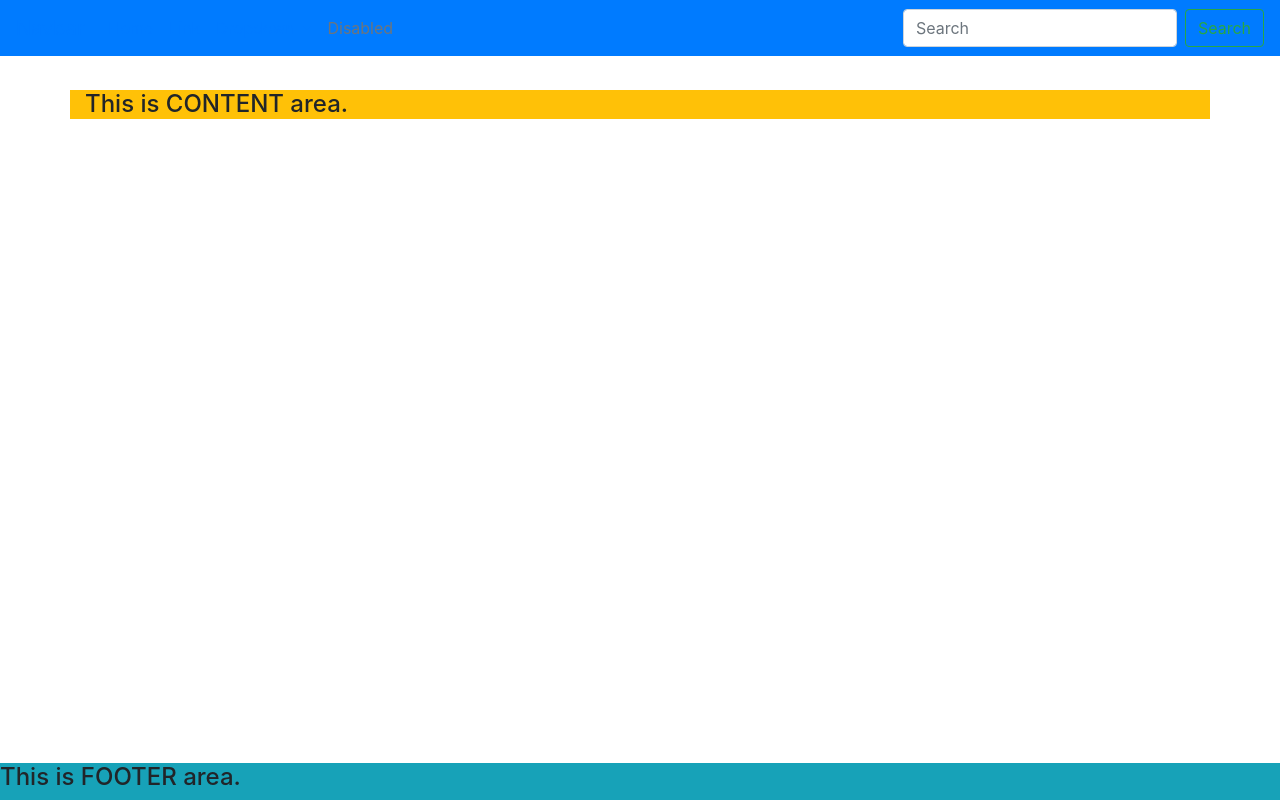
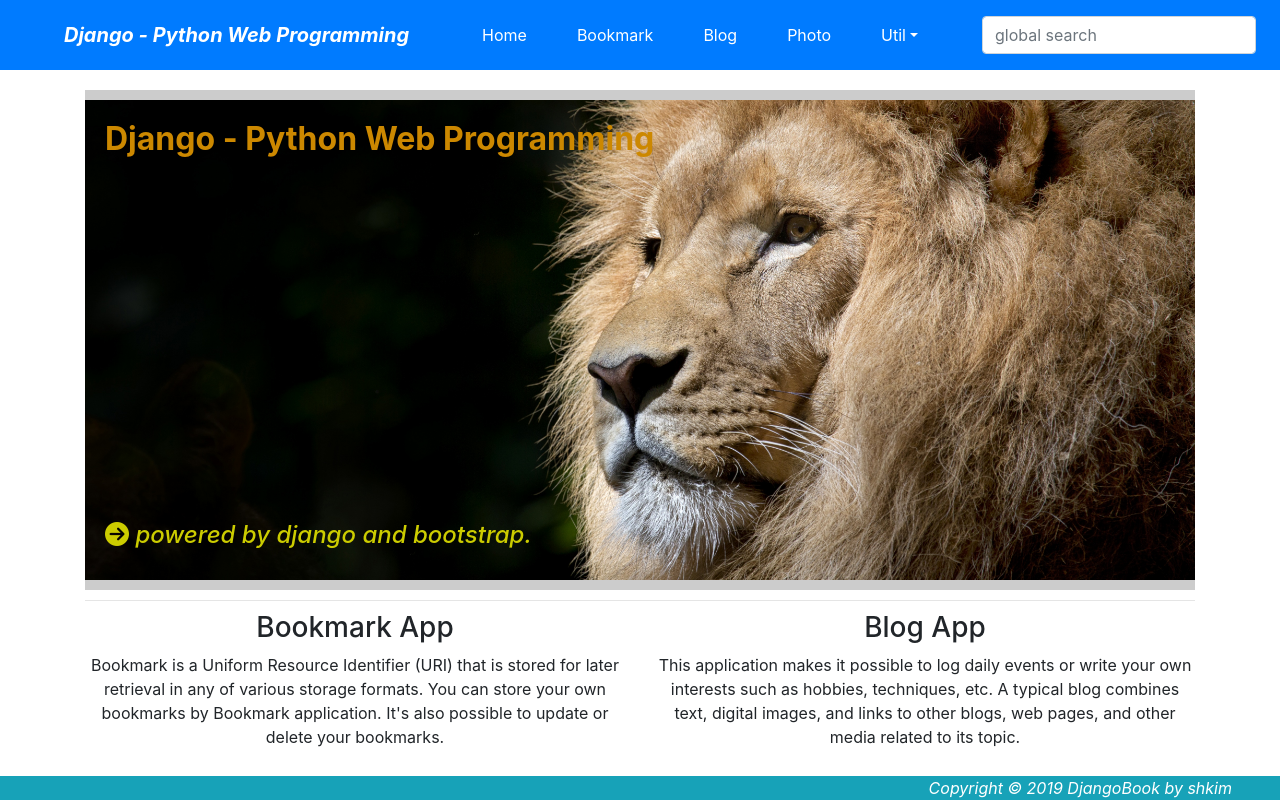
Before and after one commit to wlgud0402/django_bluebook, a Django app: page / in a window 1280 px wide. Run offline with Django 3.2, Linux system fonts and the light colour scheme; some libraries are stand-ins or nearby versions.

Commit message:
page decoration

```diff
--- /dev/null
+++ b/templates/base.html
@@ -0,0 +1,92 @@
+<!DOCTYPE html>
+<html lang="ko">
+  <head>
+    <meta charset="utf-8" />
+    <meta http-equiv="X-UA-Compatible" content="IE=edge" />
+    <meta name="viewport" content="width=device-width, initial-scale=1" />
+
+    <title>{% block title %}Django Web Programming{% endblock %}</title>
+
+    <link
+      rel="stylesheet"
+      href="https://stackpath.bootstrapcdn.com/bootstrap/4.3.1/css/bootstrap.min.css"
+    />
+
+    {% block extra-style %}{% endblock %}
+  </head>
+
+  <body style="padding-top: 90px">
+    <nav class="navbar navbar-expand-lg navbar-dark bg-primary fixed-top">
+      <span class="navbar-brand mx-5 mb-0 font-weight-bold font-italic"
+        >Django - Python Web Programming</span
+      >
+      <button
+        class="navbar-toggler"
+        type="button"
+        data-toggle="collapse"
+        data-target="#navbarSupportedContent"
+      >
+        <span class="navbar-toggler-icon"></span>
+      </button>
+
+      <div class="collapse navbar-collapse" id="navbarSupportedContent">
+        <ul class="navbar-nav mr-auto">
+          <li class="nav-item mx-1 btn btn-primary">
+            <a class="nav-link text-white" href="{% url 'home' %}">Home</a>
+          </li>
+          <li class="nav-item mx-1 btn btn-primary">
+            <a class="nav-link text-white" href="{% url 'bookmark:index' %}"
+              >Bookmark</a
+            >
+          </li>
+          <li class="nav-item mx-1 btn btn-primary">
+            <a class="nav-link text-white" href="{% url 'blog:index' %}"
+              >Blog</a
+            >
+          </li>
+          <li class="nav-item mx-1 btn btn-primary">
+            <a class="nav-link text-white" href="">Photo</a>
+          </li>
+
+          <li class="nav-item dropdown mx-1 btn btn-primary">
+            <a
+              class="nav-link dropdown-toggle text-white"
+              href="#"
+              data-toggle="dropdown"
+              >Util</a
+            >
+            <div class="dropdown-menu">
+              <a class="dropdown-item" href="{% url 'admin:index' %}">Admin</a>
+              <div class="dropdown-divider"></div>
+              <a class="dropdown-item" href="{% url 'blog:post_archive' %}"
+                >Archive</a
+              >
+              <a class="dropdown-item" href="">Search</a>
+            </div>
+          </li>
+        </ul>
+
+        <form class="form-inline my-2" action="" method="post">
+          {% csrf_token %}
+          <input
+            class="form-control mr-sm-2"
+            type="search"
+            placeholder="global search"
+            name="search_word"
+          />
+        </form>
+      </div>
+    </nav>
+
+    <div class="container">{% block content %}{% endblock %}</div>
+
+    {% block footer %}{% endblock %}
+
+    <script src="https://code.jquery.com/jquery-3.3.1.slim.min.js"></script>
+    <script src="https://cdnjs.cloudflare.com/ajax/libs/popper.js/1.14.7/umd/popper.min.js"></script>
+    <script src="https://stackpath.bootstrapcdn.com/bootstrap/4.3.1/js/bootstrap.min.js"></script>
+    <script src="https://kit.fontawesome.com/c998a172fe.js"></script>
+
+    {% block extra-script %}{% endblock %}
+  </body>
+</html>
--- a/templates/home.html
+++ b/templates/home.html
@@ -1,78 +1,64 @@
-<!DOCTYPE html>
-<html lang="ko">
-  <head>
-    <meta charset="UTF-8" />
-    <meta http-equiv="X-UA-Compatible" content="IE=edge" />
-    <meta name="viewport" content="width=device-width, initial-scale=1.0" />
-    <link
-      rel="stylesheet"
-      href="https://stackpath.bootstrapcdn.com/bootstrap/4.3.1/css/bootstrap.min.css"
-    />
-    <title>홈페이지</title>
-  </head>
-  <body style="padding-top: 90px">
-    <nav class="navbar navbar-expand-lg navbar-black bg-primary fixed-top">
-      <a class="navbar-brand" href="#">Navbar</a>
-      <button
-        class="navbar-toggler"
-        type="button"
-        data-toggle="collapse"
-        data-target="#navbarSupportedContent"
-      >
-        <span class="navbar-toggler-icon"></span>
-      </button>
+{% extends 'base.html' %} {% load static %}
+<!--  -->
+{% block title %}home.html{%endblock %}
+<!--  -->
+{% block extra-style %}
+<style type="text/css">
+  .home-image {
+    background-image: url("{% static 'img/lion.jpg' %}");
+    background-repeat: no-repeat;
+    background-position: center;
+    background-size: 100%;
+    height: 500px;
+    border-top: 10px solid #ccc;
+    border-bottom: 10px solid #ccc;
+    padding: 20px 0 0 20px;
+  }
+  .title {
+    color: #c80;
+    font-weight: bold;
+  }
+  .powered {
+    position: relative;
+    top: 77%;
+    color: #cc0;
+    font-style: italic;
+  }
+</style>
+{% endblock %} {% block content %}
+<div class="home-image">
+  <h2 class="title">Django - Python Web Programming</h2>
+  <h4 class="powered">
+    <i class="fas fa-arrow-circle-right"></i> powered by django and bootstrap.
+  </h4>
+</div>
 
-      <div class="collapse navbar-collapse" id="navbarSupportedContent">
-        <ul class="navbar-nav mr-auto">
-          <li class="nav-item active">
-            <a class="nav-link" href="#"
-              >Home <span class="sr-only">(current)</span></a
-            >
-          </li>
-          <li class="nav-item">
-            <a class="nav-link" href="#">Link</a>
-          </li>
-          <li class="nav-item dropdown">
-            <a
-              class="nav-link dropdown-toggle"
-              href="#"
-              id="navbarDropdown"
-              role="button"
-              data-toggle="dropdown"
-            >
-              Dropdown
-            </a>
-            <div class="dropdown-menu">
-              <a class="dropdown-item" href="#">Action</a>
-              <a class="dropdown-item" href="#">Another action</a>
-              <div class="dropdown-divider"></div>
-              <a class="dropdown-item" href="#">Something else here</a>
-            </div>
-          </li>
-          <li class="nav-item">
-            <a class="nav-link disabled" href="#" tabindex="-1">Disabled</a>
-          </li>
-        </ul>
-        <form class="form-inline my-2 my-lg-0">
-          <input
-            class="form-control mr-sm-2"
-            type="search"
-            placeholder="Search"
-          />
-          <button class="btn btn-outline-success my-2 my-sm-0" type="submit">
-            Search
-          </button>
-        </form>
-      </div>
-    </nav>
-    <div class="container bg-warning">
-      <h4>This is CONTENT area.</h4>
-    </div>
-    <footer class="fixed-bottom bg-info">
-      <h4>This is FOOTER area.</h4>
-    </footer>
-    <script src="https://code.jquery.com/jquery-3.3.1.slim.min.js"></script>
-    <script src="https://code.cloudflare.com/ajax/libs/popper.js/1.14.7/umd/popper.min.js"></script>
-    <script src="https://stackpath.bootstrapcdn.com/bootstrap/4.3.1/js/bootstrap.min.js"></script>
-  </body>
-</html>
+<hr style="margin: 10px 0" />
+
+<div class="row text-center">
+  <div class="col-sm-6">
+    <h3>Bookmark App</h3>
+    <p>
+      Bookmark is a Uniform Resource Identifier (URI) that is stored for later
+      retrieval in any of various storage formats. You can store your own
+      bookmarks by Bookmark application. It's also possible to update or delete
+      your bookmarks.
+    </p>
+  </div>
+  <div class="col-sm-6">
+    <h3>Blog App</h3>
+    <p>
+      This application makes it possible to log daily events or write your own
+      interests such as hobbies, techniques, etc. A typical blog combines text,
+      digital images, and links to other blogs, web pages, and other media
+      related to its topic.
+    </p>
+  </div>
+</div>
+{% endblock content %} {% block footer %}
+<footer class="fixed-bottom bg-info">
+  <div class="text-white font-italic text-right mr-5">
+    Copyright &copy; 2019 DjangoBook by shkim
+  </div>
+</footer>
+{% endblock %}
```
Also changed, not shown: bookmark/templates/bookmark/bookmark_list.html (+7 -7 lines), templates/home_1.html (added, +78 -0 lines), static/img/lion.jpg (added).
